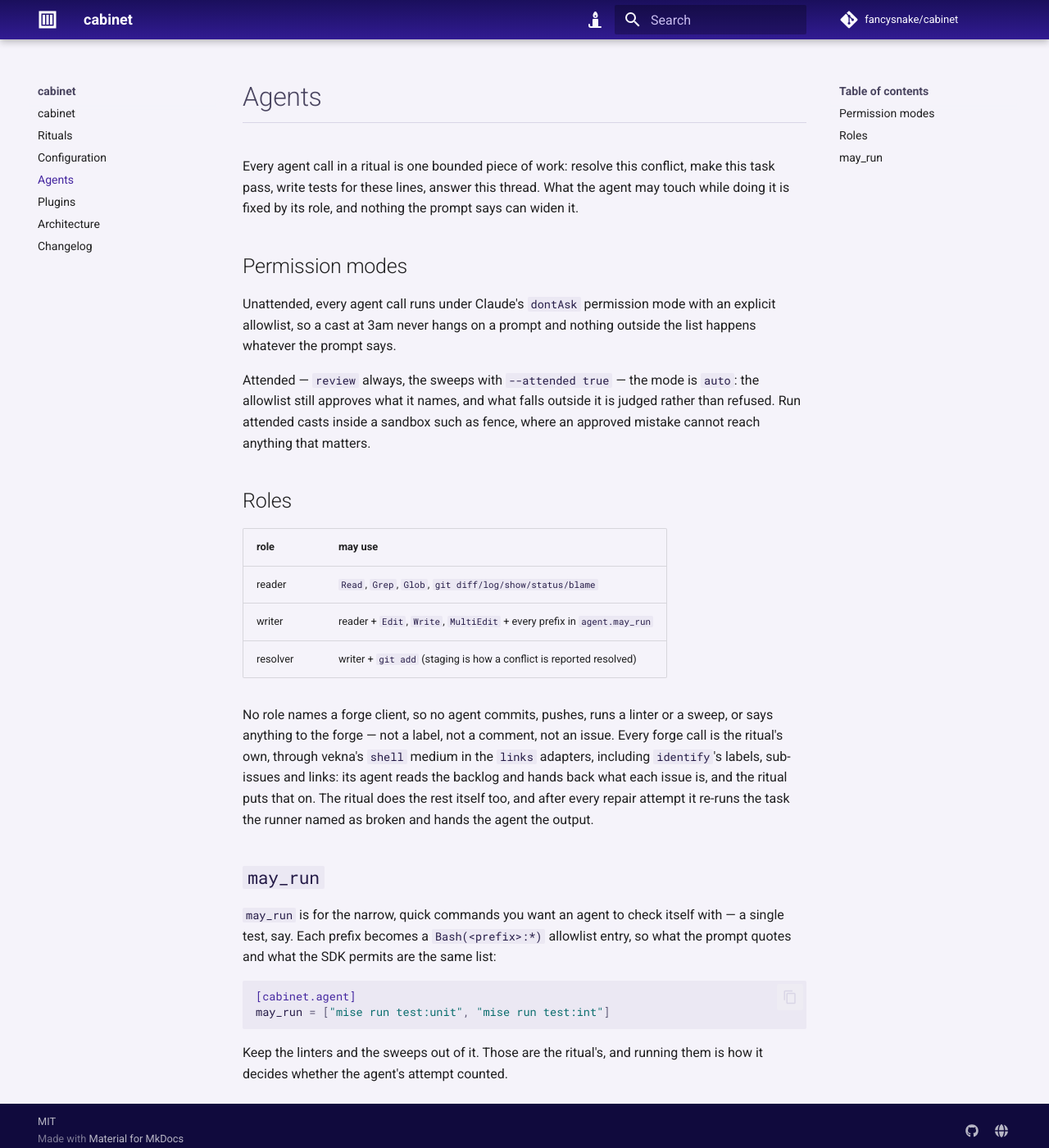
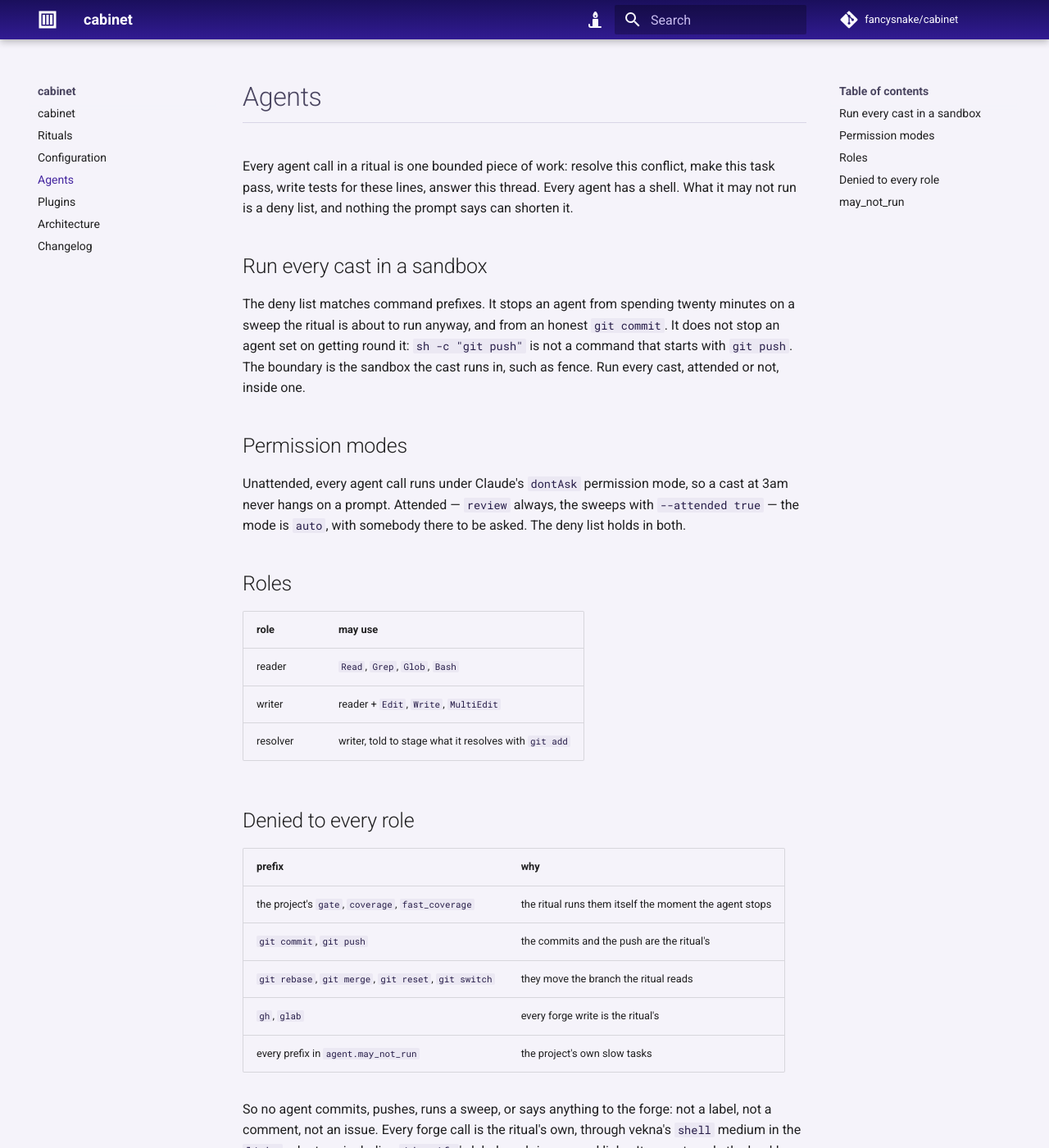
Before and after one commit to fancysnake/cabinet, an MkDocs documentation site: the page built from docs/agents.md, in a window 1280 px wide and 1400 px high. Shown: the whole window at 82% size. Built offline with MkDocs 1.6.1 and Material for MkDocs 9.7.7, drawn with Linux system fonts in a browser that asks for light colours; comment, search, counter and statistics services are not loaded; some of the changed text lies outside the part shown.

Commit message:
feat!: agents get a shell and a deny list, not an allowlist
Writers could not run cp or ls, so a cast stalled on one snapshot copy.
Every role now has plain Bash. A deny list from Project.forbidden() keeps
agents off the gate and coverage commands, commit, push, rebase, merge,
reset, switch, gh and glab; agent.may_not_run adds the project's own slow
tasks. The prompt quotes the same list. Prefix matching is no boundary;
the sandbox is.

agent.may_run is gone, so a .vekna.toml setting it is refused.

Co-Authored-By: Claude Opus 5.5 (1M context) <noreply@anthropic.com>

````diff
--- a/docs/agents.md
+++ b/docs/agents.md
@@ -2,46 +2,65 @@
 
 Every agent call in a ritual is one bounded piece of work: resolve this
 conflict, make this task pass, write tests for these lines, answer this
-thread. What the agent may touch while doing it is fixed by its role, and
-nothing the prompt says can widen it.
+thread. Every agent has a shell. What it may not run is a deny list, and
+nothing the prompt says can shorten it.
+
+## Run every cast in a sandbox
+
+The deny list matches command prefixes. It stops an agent from spending
+twenty minutes on a sweep the ritual is about to run anyway, and from an
+honest `git commit`. It does not stop an agent set on getting round it:
+`sh -c "git push"` is not a command that starts with `git push`. The boundary
+is the sandbox the cast runs in, such as fence. Run every cast, attended or
+not, inside one.
 
 ## Permission modes
 
-Unattended, every agent call runs under Claude's `dontAsk` permission mode
-with an explicit allowlist, so a cast at 3am never hangs on a prompt and
-nothing outside the list happens whatever the prompt says.
-
-Attended — `review` always, the sweeps with `--attended true` — the mode is
-`auto`: the allowlist still approves what it names, and what falls outside it
-is judged rather than refused. Run attended casts inside a sandbox such as
-fence, where an approved mistake cannot reach anything that matters.
+Unattended, every agent call runs under Claude's `dontAsk` permission mode,
+so a cast at 3am never hangs on a prompt. Attended — `review` always, the
+sweeps with `--attended true` — the mode is `auto`, with somebody there to be
+asked. The deny list holds in both.
 
 ## Roles
 
-| role     | may use                                                                 |
-| -------- | ----------------------------------------------------------------------- |
-| reader   | `Read`, `Grep`, `Glob`, `git diff/log/show/status/blame`                |
-| writer   | reader + `Edit`, `Write`, `MultiEdit` + every prefix in `agent.may_run` |
-| resolver | writer + `git add` (staging is how a conflict is reported resolved)     |
+| role     | may use                                                         |
+| -------- | --------------------------------------------------------------- |
+| reader   | `Read`, `Grep`, `Glob`, `Bash`                                  |
+| writer   | reader + `Edit`, `Write`, `MultiEdit`                           |
+| resolver | writer, told to stage what it resolves with `git add`           |
 
-No role names a forge client, so no agent commits, pushes, runs a linter or a
-sweep, or says anything to the forge — not a label, not a comment, not an
-issue. Every forge call is the ritual's own, through vekna's `shell` medium in
-the `links` adapters, including `identify`'s labels, sub-issues and links: its
-agent reads the backlog and hands back what each issue is, and the ritual puts
-that on. The ritual does the rest itself too, and after every repair attempt it
-re-runs the task the runner named as broken and hands the agent the output.
+## Denied to every role
 
-## `may_run`
+| prefix                                               | why                                                    |
+| ---------------------------------------------------- | ------------------------------------------------------ |
+| the project's `gate`, `coverage`, `fast_coverage`    | the ritual runs them itself the moment the agent stops |
+| `git commit`, `git push`                             | the commits and the push are the ritual's              |
+| `git rebase`, `git merge`, `git reset`, `git switch` | they move the branch the ritual reads                  |
+| `gh`, `glab`                                         | every forge write is the ritual's                      |
+| every prefix in `agent.may_not_run`                  | the project's own slow tasks                           |
 
-`may_run` is for the narrow, quick commands you want an agent to check itself
-with — a single test, say. Each prefix becomes a `Bash(<prefix>:*)` allowlist
-entry, so what the prompt quotes and what the SDK permits are the same list:
+So no agent commits, pushes, runs a sweep, or says anything to the forge:
+not a label, not a comment, not an issue. Every forge call is the ritual's
+own, through vekna's `shell` medium in the `links` adapters, including
+`identify`'s labels, sub-issues and links. Its agent reads the backlog and
+hands back what each issue is, and the ritual puts that on. After every
+repair attempt the ritual re-runs the task the runner named as broken and
+hands the agent the output.
+
+The prompt quotes the same list the SDK denies, so an agent does not spend a
+turn on a refused command.
+
+## `may_not_run`
+
+`may_not_run` names the slow tasks the gate and the coverage commands do not:
+a full e2e suite, a whole-repository linter sweep. Each prefix becomes a
+`Bash(<prefix>:*)` deny entry:
 
 ```toml
 [cabinet.agent]
-may_run = ["mise run test:unit", "mise run test:int"]
+may_not_run = ["mise run lint:py", "mise run test:py"]
 ```
 
-Keep the linters and the sweeps out of it. Those are the ritual's, and running
-them is how it decides whether the agent's attempt counted.
+Leave the quick checks off it. An agent that runs one test file or one linter
+over one file before it stops is an agent whose attempt is more likely to
+count.
````
Also changed, not shown: CHANGELOG.md (+11 -0 lines), CLAUDE.md (+13 -8 lines), docs/configuration.md (+7 -7 lines), .vekna.toml, 11 other files.
